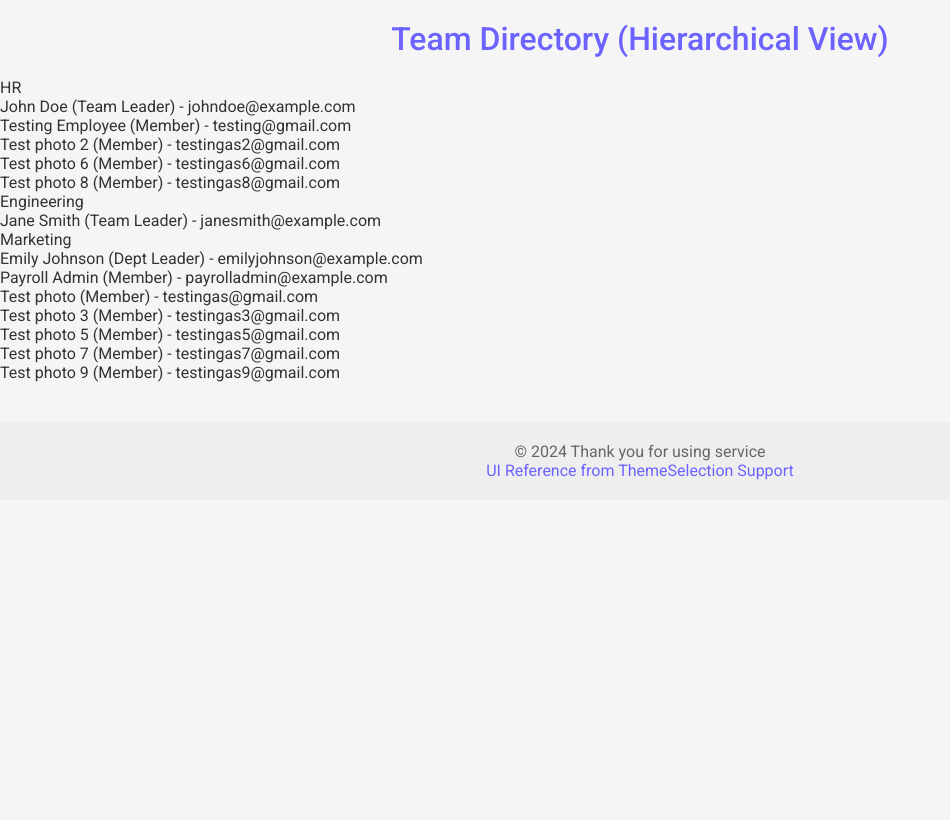
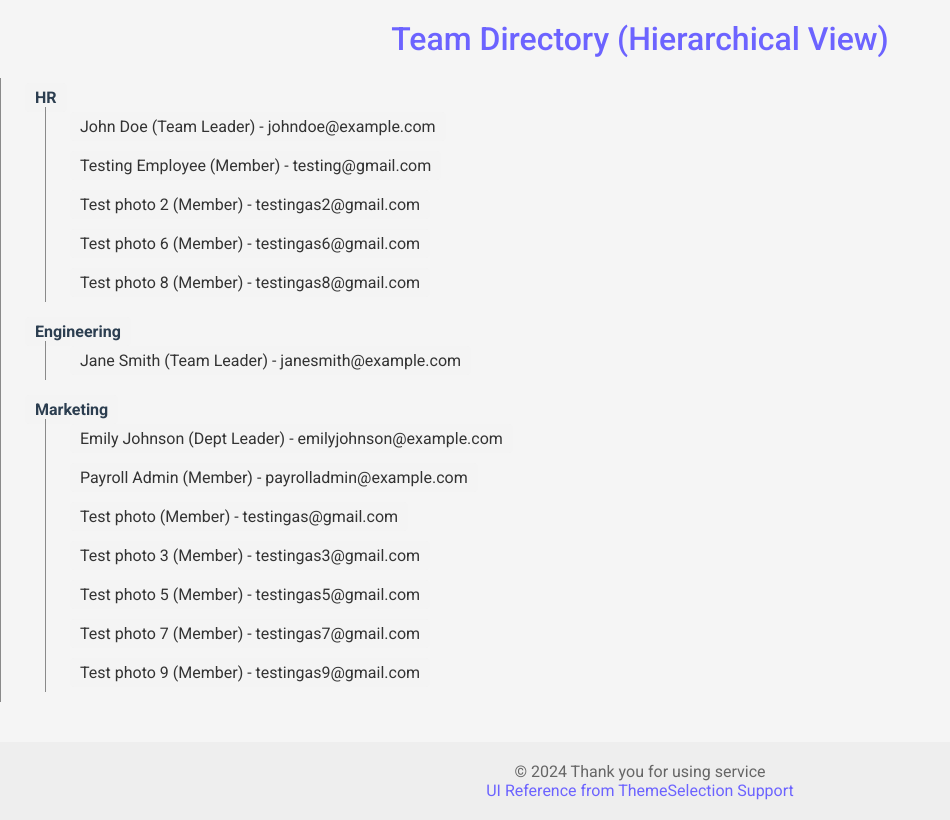
Before and after one commit to Khine-Zin-Thaw/hris, a Flask app: page /my_team in a window 1280 px wide. Shown: the part 47-867 px from the top of the page, without its empty margins (0-950 px from the left). Before the commit the page ends 527 px from the top, so only its background shows below. Run offline with Flask 3, Linux system fonts and the light colour scheme; data comes from the database, SQL or seed files in the repository; some libraries are stand-ins or nearby versions.

Commit message:
Start working on pagementation

```diff
--- a/app.py
+++ b/app.py
@@ -141,7 +141,9 @@ def add_department():
             if leader_id:
                 cursor.execute('UPDATE employee SET is_dept_leader = 1 WHERE emp_id = ?', (leader_id,))
 
+            # Commit the transaction
             conn.commit()
+
             flash('Department added successfully!')
         except Exception as e:
             conn.rollback()  # Rollback in case of error
@@ -151,22 +153,35 @@ def add_department():
 
         return redirect(url_for('add_department'))
 
-    # Fetch all departments along with their leaders
+    # Pagination setup
+    per_page = 5  # Departments per page
+    page = request.args.get('page', 1, type=int)
+    offset = (page - 1) * per_page
+
+    # Fetch the total department count for pagination
+    cursor.execute('SELECT COUNT(*) FROM department')
+    total = cursor.fetchone()[0]
+
+    # Fetch the departments for the current page along with their leaders
     cursor.execute('''
         SELECT d.dept_id, d.name, e.emp_name
         FROM department d
         LEFT JOIN employee e ON d.leader_id = e.emp_id
-    ''')
+        LIMIT ? OFFSET ?
+    ''', (per_page, offset))
     departments = cursor.fetchall()
 
-    # Fetch all employees to display in the leader selection dropdown
+    # Fetch all employees for the leader selection dropdown
     cursor.execute('SELECT emp_id, emp_name FROM employee WHERE emp_id NOT IN (SELECT leader_id FROM department WHERE leader_id IS NOT NULL)')
     employees = cursor.fetchall()
 
     conn.close()
 
+    # Calculate the total number of pages
+    total_pages = (total + per_page - 1) // per_page
+
     # Pass the departments and employees to the template
-    return render_template('add_department.html', departments=departments, employees=employees)
+    return render_template('add_department.html', departments=departments, employees=employees, page=page, total_pages=total_pages)
 
 
 @app.route('/edit_department/<int:dept_id>', methods=['GET', 'POST'])
--- a/static/user_assets/css/userbase.css
+++ b/static/user_assets/css/userbase.css
@@ -561,3 +561,68 @@ footer a:hover {
       flex-direction: column;
   }
 }
+
+
+.tree ul {
+  list-style-type: none;
+  position: relative;
+  padding-left: 20px;
+}
+
+.tree ul ul {
+  margin-left: 20px;
+}
+
+.tree li {
+  margin: 0;
+  padding: 10px 5px;
+  position: relative;
+}
+
+.tree li::before, .tree li::after {
+  content: '';
+  position: absolute;
+  left: -20px;
+  border-left: 1px solid #ccc;
+}
+
+.tree li::before {
+  top: 0;
+  bottom: 50%;
+  height: 50%;
+  width: 1px;
+}
+
+.tree li::after {
+  top: 50%;
+  bottom: 0;
+  height: 50%;
+  width: 1px;
+}
+
+.tree span.department {
+  font-weight: bold;
+  color: #2c3e50;
+}
+
+.tree span {
+  background-color: #f4f4f4;
+  padding: 5px 10px;
+  border-radius: 4px;
+  font-weight: normal;
+}
+
+.tree li::before, .tree li::after {
+  border-left: 1px solid #8a8a8a;
+}
+
+.tree li::before {
+  top: 0;
+  bottom: 50%;
+  height: 50%;
+}
+
+.tree li::after {
+  top: 50%;
+  bottom: 0;
+}
```
Also changed, not shown: static/assets/css/demo.css (+30 -0 lines), templates/add_department.html (+31 -5 lines), 1 other file.
